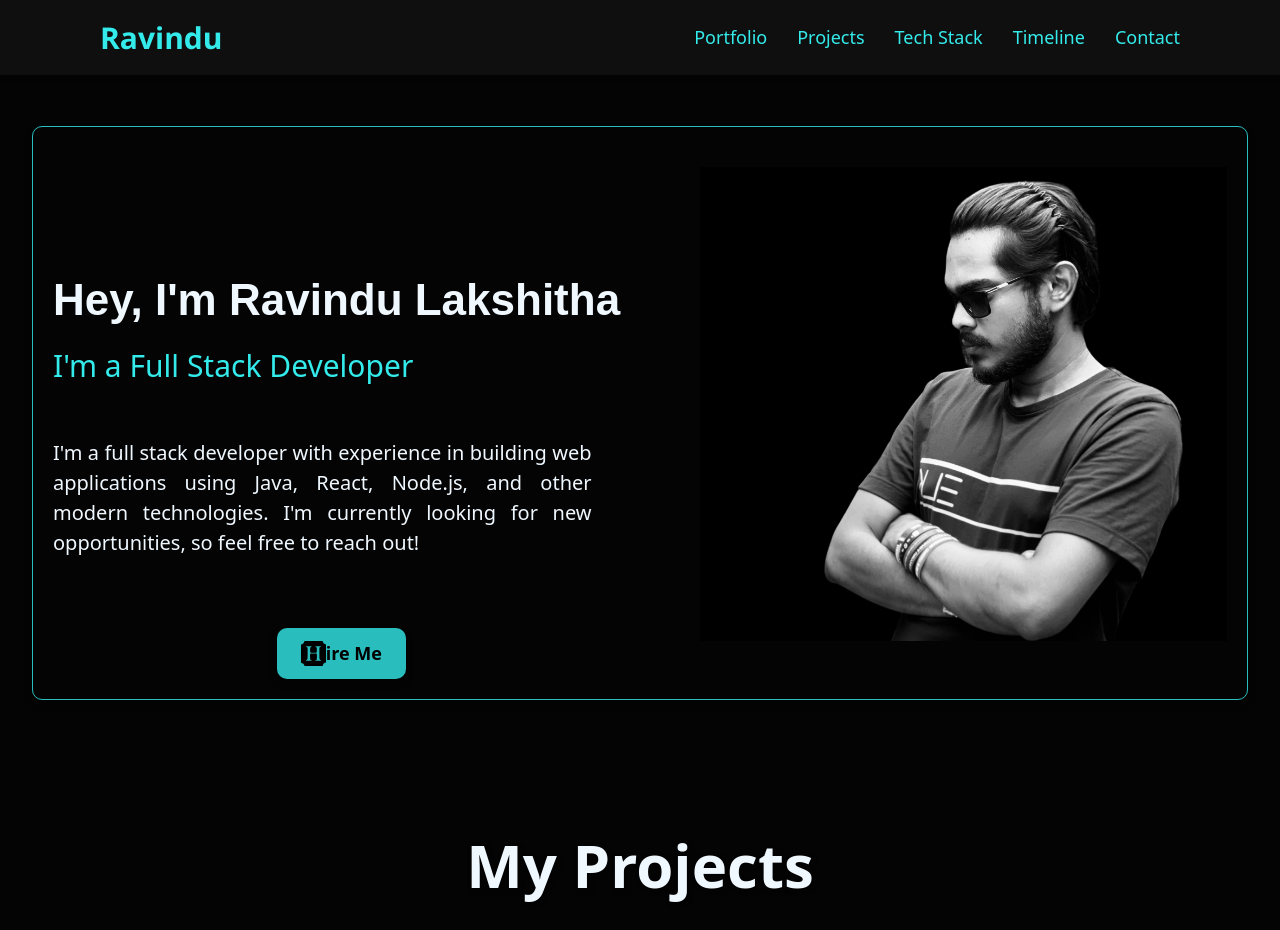
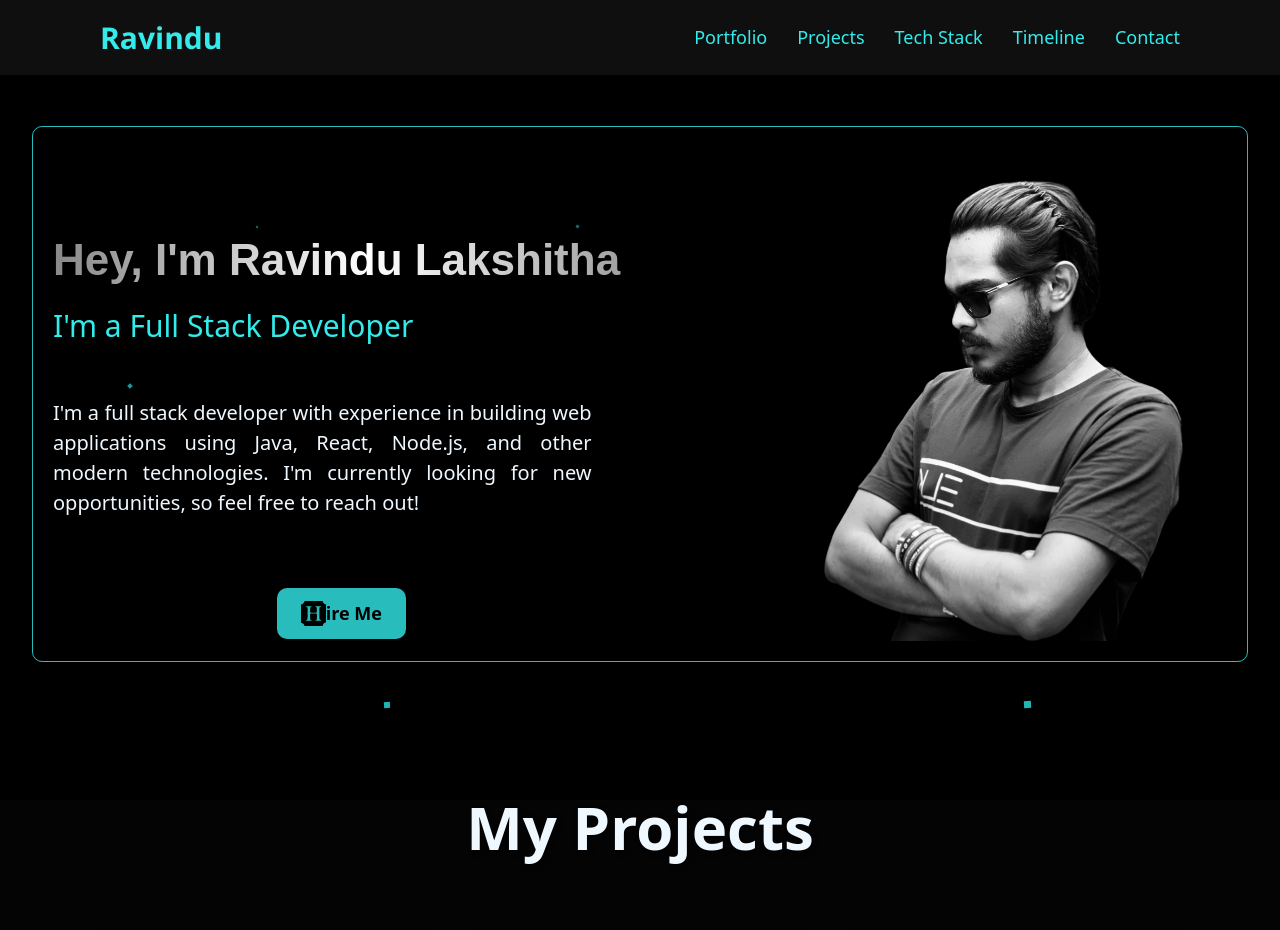
Before and after one commit to RavinduLakshitha/My-Portfolio, a React (Vite) app in the folder Myportfolio/: page / in a window 1280 px wide. Shown: the top 930 px of the page. Built offline with nearby package versions, Linux system fonts and the light colour scheme.

Commit message:
update page

```diff
--- a/Myportfolio/src/Pages/Home/portfolio.css
+++ b/Myportfolio/src/Pages/Home/portfolio.css
@@ -13,7 +13,6 @@
   margin-top: 70px;
   height: auto;
 }
-
 
 .box {
   flex: 1; /* Take equal space for both boxes */
@@ -36,12 +35,28 @@
 }
 
 .profile {
-  color: aliceblue;
   font-family: Arial, Helvetica, sans-serif;
   font-size: 44px;
   padding-left: 0%;
   text-align: justify;
   margin-top: 50px;
+  background: linear-gradient(90deg, #262626, #fff, #262626);
+  color: rgba(255, 255, 255, 0.1);
+  -webkit-background-clip: text;
+  background-clip: text;
+  color: transparent;
+  background-size: 200% 100%; /* Expands the gradient horizontally */
+  background-position: 100% 0; /* Start gradient from the far right */
+  animation: animate 4s linear infinite;
+}
+
+@keyframes animate {
+  0% {
+    background-position: 100% 0;
+  }
+  100% {
+    background-position: 0% 0;
+  }
 }
 
 .role {
@@ -52,7 +67,7 @@
 }
 
 .myp {
-  padding-top: 50px;
+  padding-top: 10px;
 }
 
 .content {
@@ -67,7 +82,6 @@
   display: inline-flex;
   align-items: center;
   justify-content: center;
-
 
   border: none; /* Remove default border */
   border-radius: 10px; /* Smooth rounded edges */
@@ -88,7 +102,6 @@
   box-shadow: 0 6px 12px rgba(0, 0, 0, 0.3);
   transform: scale(1.05);
   box-shadow: 0px 6px 10px rgba(249, 250, 250, 0.6);
-
 }
 
 /* Active effect (on click) */
@@ -102,3 +115,120 @@
   outline: 2px solid #fff;
   outline-offset: 4px;
 }
+
+/* Full-screen wrapper for background effect */
+.wrapper {
+  position: fixed;
+  top: 0;
+  left: 0;
+  width: 100vw;
+  height: 100vh;
+  z-index: -1; /* Keep behind main content */
+  overflow: hidden;
+  background-color:black;
+}
+
+.wrapper span {
+  position: absolute;
+  bottom: -100px; /* Start slightly below the view */
+  display: block;
+  background-color: rgb(35, 200, 200);
+  opacity: 0;
+  /* border-radius: 50%; */
+  animation: floatUp 5s linear infinite;
+}
+
+/* Individual span styles */
+.wrapper span:nth-child(1) {
+  left: 3px;
+  width: 3px;
+  height: 3px;
+  animation-delay: 0.6s;
+}
+.wrapper span:nth-child(2) {
+  left: 10%;
+  width: 4px;
+  height: 4px;
+  animation-delay: 3s;
+}
+.wrapper span:nth-child(3) {
+  left: 20%;
+  width: 2px;
+  height: 2px;
+  animation-delay: 2s;
+}
+.wrapper span:nth-child(4) {
+  left: 30%;
+  width: 6px;
+  height: 6px;
+  animation-delay: 5s;
+}
+.wrapper span:nth-child(5) {
+  left: 40%;
+  width: 5px;
+  height: 5px;
+  animation-delay: 1s;
+}
+.wrapper span:nth-child(6) {
+  left: 50%;
+  width: 4px;
+  height: 4px;
+  animation-delay: 7s;
+}
+.wrapper span:nth-child(7) {
+  left: 60%;
+  width: 8px;
+  height: 8px;
+  animation-delay: 6s;
+}
+.wrapper span:nth-child(8) {
+  left: 70%;
+  width: 3px;
+  height: 3px;
+  animation-delay: 8s;
+}
+.wrapper span:nth-child(9) {
+  left: 80%;
+  width: 7px;
+  height: 7px;
+  animation-delay: 5s;
+}
+.wrapper span:nth-child(10) {
+  left: 90%;
+  width: 6px;
+  height: 6px;
+  animation-delay: 8s;
+}
+.wrapper span:nth-child(11) {
+  left: 65%;
+  width: 6px;
+  height: 6px;
+  animation-delay: 6s;
+}
+.wrapper span:nth-child(12) {
+  left: 45%;
+  width: 3px;
+  height: 3px;
+  animation-delay:2s;
+}
+.wrapper span:nth-child(13) {
+  left: 75%;
+  width: 7px;
+  height: 7px;
+  animation-delay: 2s;
+}
+
+/* Keyframes for animation */
+@keyframes floatUp {
+  0% {
+    transform: translateY(0) rotate(0deg);
+    opacity: 1;
+  }
+  80% {
+    opacity: 0.7;
+  }
+  100% {
+    transform: translateY(-800px) rotate(360deg);
+    opacity: 0;
+  }
+}
--- a/Myportfolio/src/Pages/Home/portfolio.jsx
+++ b/Myportfolio/src/Pages/Home/portfolio.jsx
@@ -1,6 +1,7 @@
 import "./portfolio.css";
 import ravinduimg from "../../Images/ravinduimg.png";
 import { FaHireAHelper } from "react-icons/fa";
+
 
 const Portfolio = () => {
   const scrollToContact = () => {
@@ -9,6 +10,21 @@ const Portfolio = () => {
 
   return (
     <>
+    <div className="wrapper">
+      <span></span>
+      <span></span>
+      <span></span>
+      <span></span>
+      <span></span>
+      <span></span>
+      <span></span>
+      <span></span>
+      <span></span>
+      <span></span>
+      <span></span>
+      <span></span>
+      <span></span>
+    </div>
       <div id="portfolio" className="portfolio">
         <h1>about</h1>
         <div className="container">
```
